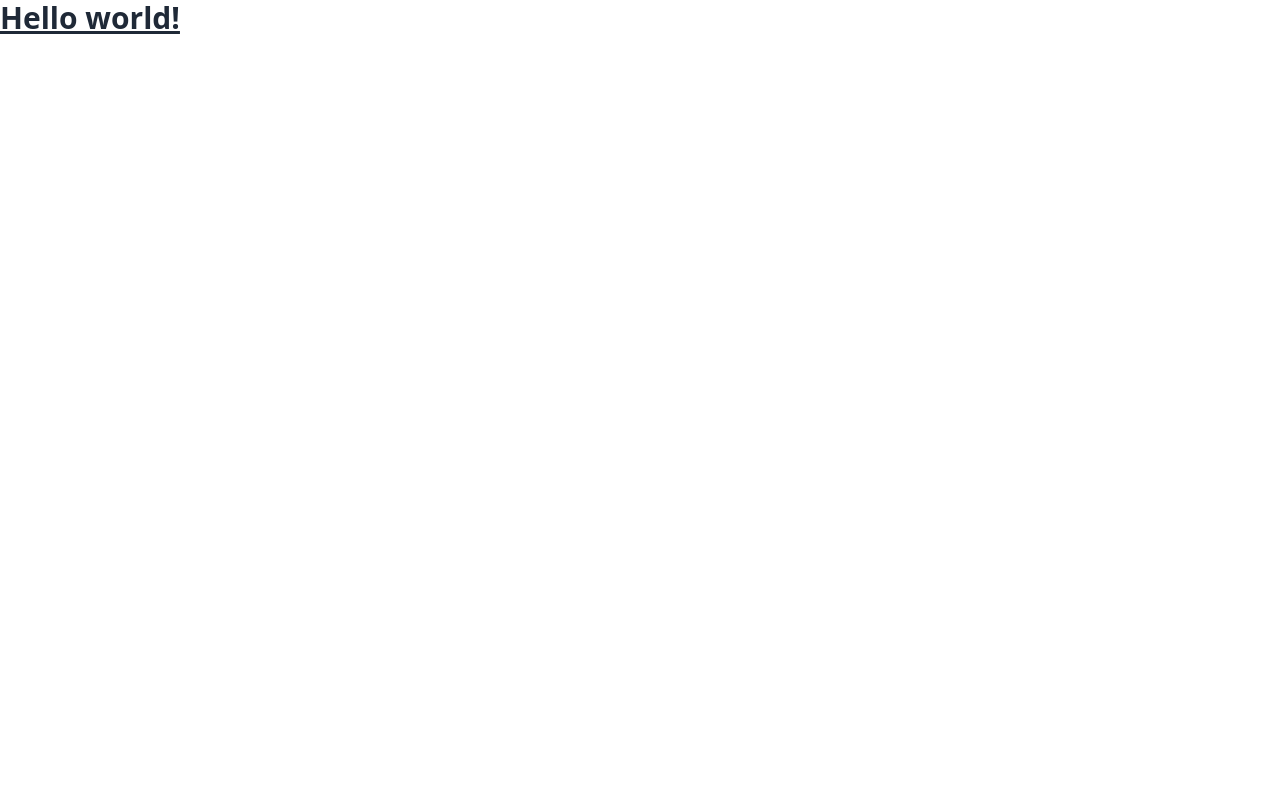
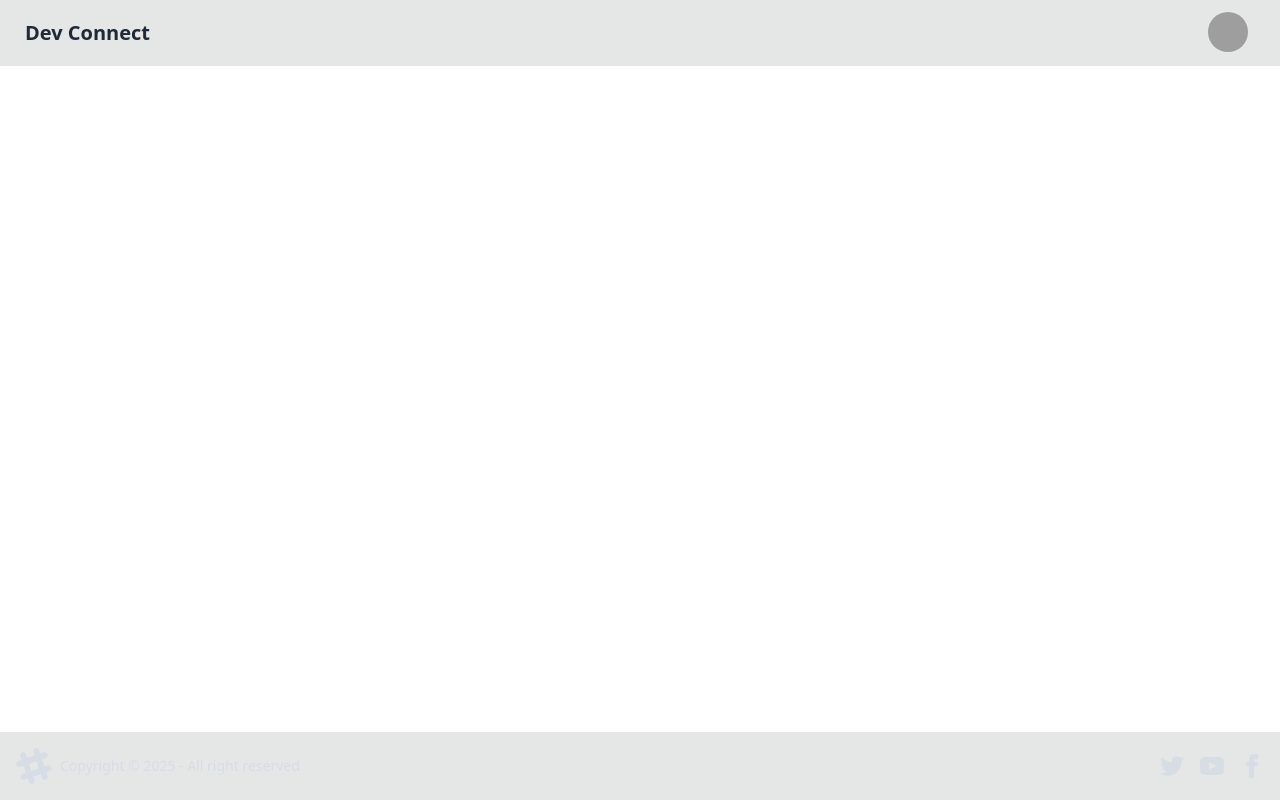
Before and after one commit to dev-shab/dev-connect-js, a React (Vite) app: page / in a window 1280 px wide. Built offline with nearby package versions, Linux system fonts and the light colour scheme; grey boxes are pictures that could not be loaded.

Commit message:
setup react-router and basic navigation and Footers

```diff
--- a/package.json
+++ b/package.json
@@ -11,7 +11,8 @@
   },
   "dependencies": {
     "react": "^18.3.1",
-    "react-dom": "^18.3.1"
+    "react-dom": "^18.3.1",
+    "react-router": "^7.1.4"
   },
   "devDependencies": {
     "@eslint/js": "^9.17.0",
--- a/src/App.jsx
+++ b/src/App.jsx
@@ -1,5 +1,21 @@
+import { BrowserRouter, Route, Routes } from "react-router";
+import Body from "./components/Body";
+import Login from "./components/Login";
+import Profile from "./components/Profile";
+
 const App = () => {
-  return <h1 className="text-3xl font-bold underline">Hello world!</h1>;
+  return (
+    <>
+      <BrowserRouter basename="/">
+        <Routes>
+          <Route path="/" element={<Body />}>
+            <Route path="/login" element={<Login />} />
+            <Route path="/profile" element={<Profile />} />
+          </Route>
+        </Routes>
+      </BrowserRouter>
+    </>
+  );
 };
 
 export default App;
--- /dev/null
+++ b/src/components/Body.jsx
@@ -0,0 +1,15 @@
+import { Outlet } from "react-router";
+import Navbar from "./Navbar";
+import Footer from "./Footer";
+
+const Body = () => {
+  return (
+    <div>
+      <Navbar />
+      <Outlet />
+      <Footer />
+    </div>
+  );
+};
+
+export default Body;
--- /dev/null
+++ b/src/components/Footer.jsx
@@ -0,0 +1,59 @@
+const Footer = () => {
+  return (
+    <div>
+      <footer className="footer bg-base-300 text-neutral-content items-center p-4 fixed bottom-0">
+        <aside className="grid-flow-col items-center">
+          <svg
+            width="36"
+            height="36"
+            viewBox="0 0 24 24"
+            xmlns="http://www.w3.org/2000/svg"
+            fillRule="evenodd"
+            clipRule="evenodd"
+            className="fill-current"
+          >
+            <path d="M22.672 15.226l-2.432.811.841 2.515c.33 1.019-.209 2.127-1.23 2.456-1.15.325-2.148-.321-2.463-1.226l-.84-2.518-5.013 1.677.84 2.517c.391 1.203-.434 2.542-1.831 2.542-.88 0-1.601-.564-1.86-1.314l-.842-2.516-2.431.809c-1.135.328-2.145-.317-2.463-1.229-.329-1.018.211-2.127 1.231-2.456l2.432-.809-1.621-4.823-2.432.808c-1.355.384-2.558-.59-2.558-1.839 0-.817.509-1.582 1.327-1.846l2.433-.809-.842-2.515c-.33-1.02.211-2.129 1.232-2.458 1.02-.329 2.13.209 2.461 1.229l.842 2.515 5.011-1.677-.839-2.517c-.403-1.238.484-2.553 1.843-2.553.819 0 1.585.509 1.85 1.326l.841 2.517 2.431-.81c1.02-.33 2.131.211 2.461 1.229.332 1.018-.21 2.126-1.23 2.456l-2.433.809 1.622 4.823 2.433-.809c1.242-.401 2.557.484 2.557 1.838 0 .819-.51 1.583-1.328 1.847m-8.992-6.428l-5.01 1.675 1.619 4.828 5.011-1.674-1.62-4.829z"></path>
+          </svg>
+          <p>Copyright © {new Date().getFullYear()} - All right reserved</p>
+        </aside>
+        <nav className="grid-flow-col gap-4 md:place-self-center md:justify-self-end">
+          <a>
+            <svg
+              xmlns="http://www.w3.org/2000/svg"
+              width="24"
+              height="24"
+              viewBox="0 0 24 24"
+              className="fill-current"
+            >
+              <path d="M24 4.557c-.883.392-1.832.656-2.828.775 1.017-.609 1.798-1.574 2.165-2.724-.951.564-2.005.974-3.127 1.195-.897-.957-2.178-1.555-3.594-1.555-3.179 0-5.515 2.966-4.797 6.045-4.091-.205-7.719-2.165-10.148-5.144-1.29 2.213-.669 5.108 1.523 6.574-.806-.026-1.566-.247-2.229-.616-.054 2.281 1.581 4.415 3.949 4.89-.693.188-1.452.232-2.224.084.626 1.956 2.444 3.379 4.6 3.419-2.07 1.623-4.678 2.348-7.29 2.04 2.179 1.397 4.768 2.212 7.548 2.212 9.142 0 14.307-7.721 13.995-14.646.962-.695 1.797-1.562 2.457-2.549z"></path>
+            </svg>
+          </a>
+          <a>
+            <svg
+              xmlns="http://www.w3.org/2000/svg"
+              width="24"
+              height="24"
+              viewBox="0 0 24 24"
+              className="fill-current"
+            >
+              <path d="M19.615 3.184c-3.604-.246-11.631-.245-15.23 0-3.897.266-4.356 2.62-4.385 8.816.029 6.185.484 8.549 4.385 8.816 3.6.245 11.626.246 15.23 0 3.897-.266 4.356-2.62 4.385-8.816-.029-6.185-.484-8.549-4.385-8.816zm-10.615 12.816v-8l8 3.993-8 4.007z"></path>
+            </svg>
+          </a>
+          <a>
+            <svg
+              xmlns="http://www.w3.org/2000/svg"
+              width="24"
+              height="24"
+              viewBox="0 0 24 24"
+              className="fill-current"
+            >
+              <path d="M9 8h-3v4h3v12h5v-12h3.642l.358-4h-4v-1.667c0-.955.192-1.333 1.115-1.333h2.885v-5h-3.808c-3.596 0-5.192 1.583-5.192 4.615v3.385z"></path>
+            </svg>
+          </a>
+        </nav>
+      </footer>
+    </div>
+  );
+};
+
+export default Footer;
--- /dev/null
+++ b/src/components/Login.jsx
@@ -0,0 +1,5 @@
+const Login = () => {
+  return <div>Login</div>;
+};
+
+export default Login;
--- /dev/null
+++ b/src/components/Navbar.jsx
@@ -0,0 +1,44 @@
+const Navbar = () => {
+  return (
+    <div className="navbar bg-base-300">
+      <div className="flex-1">
+        <a className="btn btn-ghost text-xl">Dev Connect</a>
+      </div>
+      <div className="flex-none gap-2">
+        <div className="dropdown dropdown-end mx-5">
+          <div
+            tabIndex={0}
+            role="button"
+            className="btn btn-ghost btn-circle avatar"
+          >
+            <div className="w-10 rounded-full">
+              <img
+                alt="Tailwind CSS Navbar component"
+                src="https://img.daisyui.com/images/stock/photo-1534528741775-53994a69daeb.webp"
+              />
+            </div>
+          </div>
+          <ul
+            tabIndex={0}
+            className="menu menu-sm dropdown-content bg-base-100 rounded-box z-[1] mt-3 w-52 p-2 shadow"
+          >
+            <li>
+              <a className="justify-between">
+                Profile
+                <span className="badge">New</span>
+              </a>
+            </li>
+            <li>
+              <a>Settings</a>
+            </li>
+            <li>
+              <a>Logout</a>
+            </li>
+          </ul>
+        </div>
+      </div>
+    </div>
+  );
+};
+
+export default Navbar;
--- /dev/null
+++ b/src/components/Profile.jsx
@@ -0,0 +1,5 @@
+const Profile = () => {
+  return <div>Profile</div>;
+};
+
+export default Profile;
```
Also changed, not shown: 2 other files (tests, documents, lock files or other folders).
